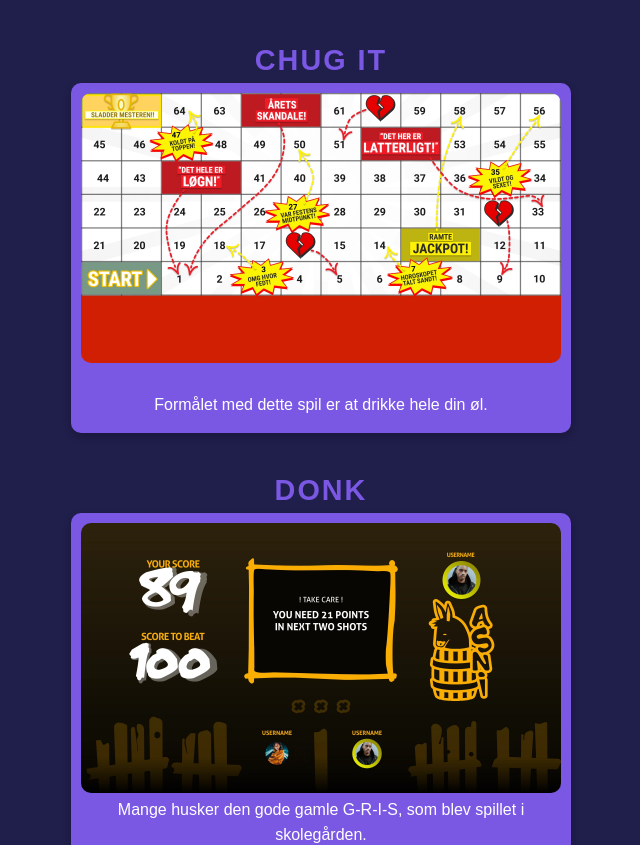
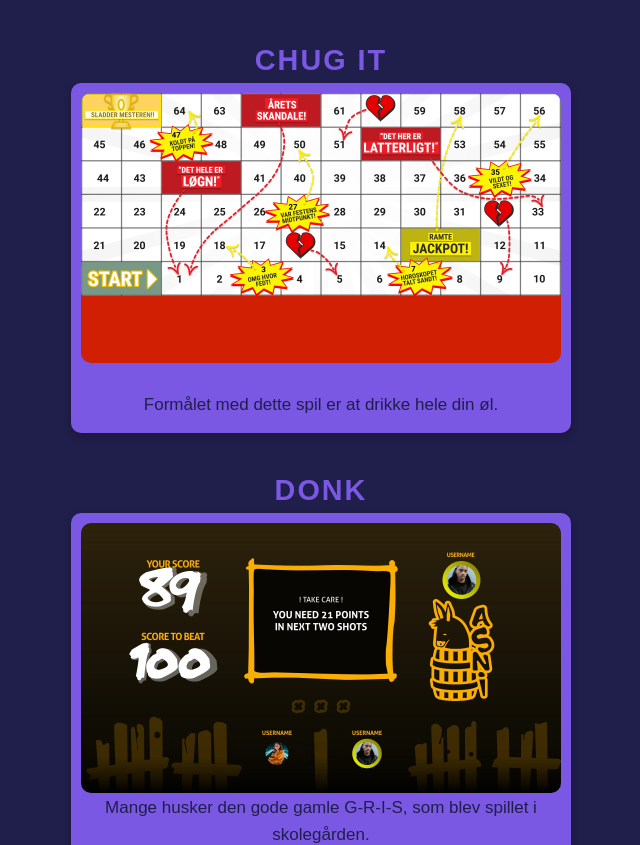
Before and after one commit to NikolineSchmidt/skor, a plain HTML site: page dart-regler.html in a window 1280 px wide. Shown: the part 107-952 px from the top of the page, without its empty margins (319-959 px from the left). Drawn offline with Linux system fonts and the light colour scheme.

Commit message:
fikset dart

```diff
--- a/css/dart-regler.css
+++ b/css/dart-regler.css
@@ -88,24 +88,41 @@ h1 {
     left: 0;
     width: 100%;
     text-align: center; /* Centrerer teksten horisontalt */
-    color: #fff; /* Tekstfarve */
+    color: #201e4b; /* Tekstfarve */
     padding: 5px 10px; /* Giver lidt plads omkring teksten */
     border-radius: 5px; /* Tilføjer afrundede hjørner, hvis relevant */
     white-space: normal; /* Tillader tekstombrydning */
     word-wrap: break-word; /* Bryder ord, hvis de er for lange */
     overflow: visible; /* Lader teksten vises fuldt ud */
+    font-size: 17px;
 }
 
 
-/* Bagsiden af kortet */
 .flip-card-back {
-    background-color: #7a58e4;
-    color: #fff;
+    background-color: #7a58e4; /* Baggrundsfarve */
+    color: #ffffff; /* Tekstfarve */
     border-radius: 10px;
-    transform: rotateY(180deg);
-    padding: 20px;
-    font-size: 1rem;
-    overflow-y: auto;
+    box-shadow: 0 4px 8px rgba(0, 0, 0, 0.2);
+    display: flex;
+    flex-direction: column; /* Justerer indhold i en kolonne */
+    justify-content: center;
+    align-items: center;
+    padding: 20px; /* Tilføj plads omkring teksten */
+    backface-visibility: hidden;
+    transform: rotateY(180deg); /* Bagsidens rotation */
+    overflow-y: auto; /* Giver scroll, hvis teksten er for lang */
+}
+
+.flip-card-back ul {
+    list-style: disc; /* Punkter foran teksten */
+    padding-left: 20px; /* Indrykning for lister */
+    margin: 0;
+    line-height: 1.5; /* Gør teksten mere luftig */
+    text-align: left; /* Venstrestillet tekst for bedre læsning */
+}
+
+.flip-card-back li {
+    margin-bottom: 10px; /* Plads mellem punkter */
 }
 
 /* Styling af titlerne */
--- a/dart-regler.html
+++ b/dart-regler.html
@@ -68,9 +68,9 @@
                 </div>
             </div>
 
-            <!-- Flip Card 4: MINE SWEEPER -->
+            <!-- Flip Card 4: MINE-SWEEPER -->
             <div class="flip-card">
-                <h2>MINE SWEEPER</h2>
+                <h2>MINE-SWEEPER</h2>
                 <div class="flip-card-inner">
                     <div class="flip-card-front">
                         <img src="img/minesweeper.webp" alt="mine sweeper Image">
```
